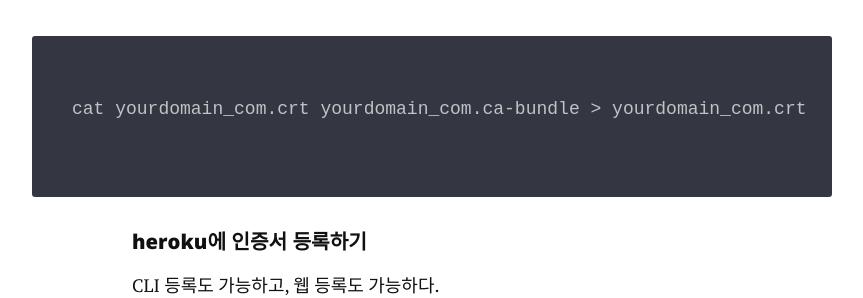
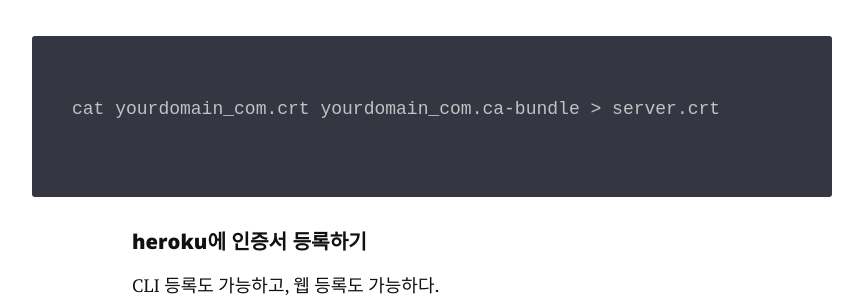
Before and after one commit to jeesub/jeesub.github.io, a Jekyll site: the page built from _posts/2017-11-01-heroku-custom-도메인에-ssl-적용.markdown, in a window 1280 px wide and 900 px high, scrolled down 2204 px. Shown: the part 161-459 px from the top of the window, without its empty margins (208-1071 px from the left). Built offline with Jekyll 4.4.1, drawn with Linux system fonts in a browser that asks for light colours; nearby versions of some CDN libraries.

Commit message:
hotfix update 2017-11-01-heroku-custom-도메인에-ssl-적용

```diff
--- a/_posts/2017-11-01-heroku-custom-도메인에-ssl-적용.markdown
+++ b/_posts/2017-11-01-heroku-custom-도메인에-ssl-적용.markdown
@@ -28,7 +28,7 @@
 메일로 crt file과 ca-bundle file이 올 것이다.<br>
 두 파일을 합하면, 최종적으로 사용 가능한 인증서가 만들어진다.<br>
 ~~~
-cat yourdomain_com.crt yourdomain_com.ca-bundle > yourdomain_com.crt
+cat yourdomain_com.crt yourdomain_com.ca-bundle > server.crt
 ~~~
 
 #### heroku에 인증서 등록하기
```
